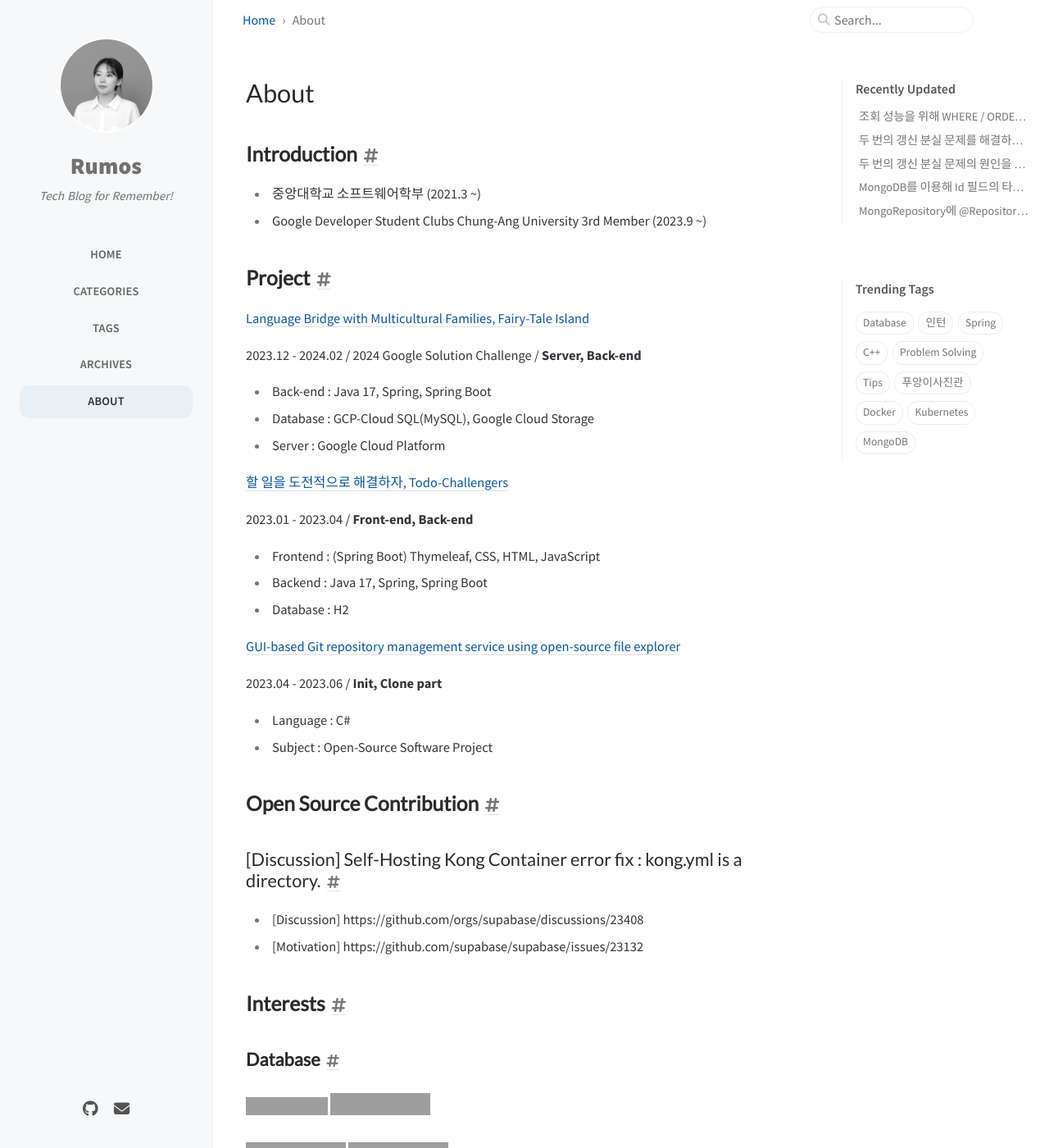
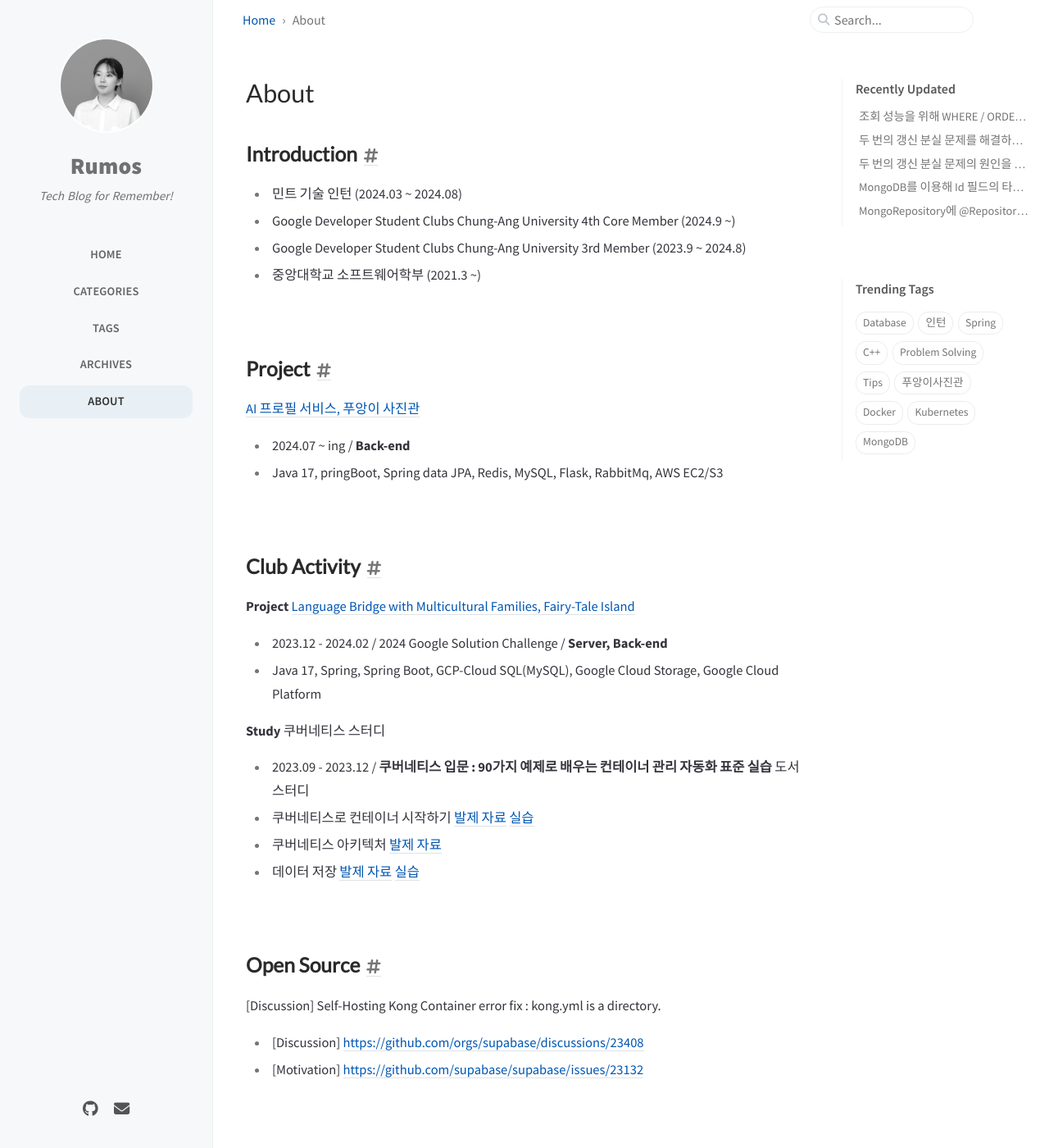
Before and after one commit to RumosZin/RumosZin.github.io, a Jekyll site: the page built from _tabs/about.md, in a window 1280 px wide and 1400 px high. Shown: the whole window at 82% size. Built offline with Jekyll 4.4.1, drawn with Linux system fonts in a browser that asks for light colours; cached includes are drawn as plain includes; some of the changed text lies outside the part shown; grey boxes are pictures that could not be loaded.

Commit message:
About update

```diff
--- a/_tabs/about.md
+++ b/_tabs/about.md
@@ -5,81 +5,47 @@ order: 4
 ---
 
 ## **Introduction**
-   - 중앙대학교 소프트웨어학부 (2021.3 ~)
-   - Google Developer Student Clubs Chung-Ang University 3rd Member (2023.9 ~)
+
+- 민트 기술 인턴 (2024.03 ~ 2024.08)
+- Google Developer Student Clubs Chung-Ang University 4th Core Member (2024.9 ~)
+- Google Developer Student Clubs Chung-Ang University 3rd Member (2023.9 ~ 2024.8)
+- 중앙대학교 소프트웨어학부 (2021.3 ~)
+
 <br>
 
 ## **Project**
 
-[Language Bridge with Multicultural Families, Fairy-Tale Island](https://github.com/RumosZin/FTIsland-BE)
+[AI 프로필 서비스, 푸앙이 사진관](https://github.com/GDSC-CAU/PuangFilm-BE)
 
-2023.12 - 2024.02 / 2024 Google Solution Challenge / **Server, Back-end**
-
-- Back-end : Java 17, Spring, Spring Boot
-- Database : GCP-Cloud SQL(MySQL), Google Cloud Storage
-- Server : Google Cloud Platform
-
-[할 일을 도전적으로 해결하자, Todo-Challengers](https://github.com/RumosZin/todoChallegers)
-
-2023.01 - 2023.04 / **Front-end, Back-end**
-
-- Frontend : (Spring Boot) Thymeleaf, CSS, HTML, JavaScript
-- Backend : Java 17, Spring, Spring Boot
-- Database : H2
-
-[GUI-based Git repository management service using open-source file explorer](https://github.com/RumosZin/Welcome-git)
-
-2023.04 - 2023.06 / **Init, Clone part**
-
-- Language : C#
-- Subject : Open-Source Software Project
-<br>
-
-## **Open Source Contribution**
-
-### [Discussion] Self-Hosting Kong Container error fix : kong.yml is a directory.
-
-- [Discussion] https://github.com/orgs/supabase/discussions/23408
-- [Motivation] https://github.com/supabase/supabase/issues/23132
-
-
-## **Interests**
-
-### **Database**
-
-![MySQL](https://img.shields.io/badge/MySQL-4479A1?style=for-the-badge&logo=MySQL&logoColor=white){: width="100" height="42" .normal style="display: inline-block;} ![MariaDB](https://img.shields.io/badge/MariaDB-003545?style=for-the-badge&logo=mariadb&logoColor=white){: width="122" height="40" .normal style="display: inline-block;}
-
-![Supabase](https://img.shields.io/badge/Supabase-3ECF8E?style=for-the-badge&logo=supabase&logoColor=white){: width="122" height="40" .normal style="display: inline-block;} ![Postgres](https://img.shields.io/badge/postgres-%23316192.svg?style=for-the-badge&logo=postgresql&logoColor=white){: width="122" height="40" .normal style="display: inline-block;}
-
-### Back-end
-![Java](https://img.shields.io/badge/java-%23ED8B00.svg?style=for-the-badge&logo=openjdk&logoColor=white){: width="80" height="42" .normal style="display: inline-block;} <img src="https://img.shields.io/badge/Spring-6DB33F?style=for-the-badge&logo=Spring&logoColor=white">{: width="95" height="42" .normal style="display: inline-block;} <img src="https://img.shields.io/badge/springboot-6DB33F?style=for-the-badge&logo=springboot&logoColor=white">{: width="130" height="42" .normal style="display: inline-block;}
-
-![JavaScript](https://img.shields.io/badge/javascript-%23323330.svg?style=for-the-badge&logo=javascript&logoColor=%23F7DF1E){: width="130" height="42" .normal style="display: inline-block;} ![Svelte](https://img.shields.io/badge/svelte-%23f1413d.svg?style=for-the-badge&logo=svelte&logoColor=white){: width="95" height="42" .normal style="display: inline-block;} ![Sveltekit](https://img.shields.io/badge/sveltekit-%23f1413d.svg?style=for-the-badge&logo=svelte&logoColor=white){: width="120" height="42" .normal style="display: inline-block;}
-
-### Server / Infra
-<img src="https://img.shields.io/badge/GitHub Actions-2088FF?style=for-the-badge&logo=GitHub Actions&logoColor=white">{: width="160" height="42" .normal style="display: inline-block;} <img src="https://img.shields.io/badge/docker-%230db7ed.svg?style=for-the-badge&logo=docker&logoColor=white">{: width="100" height="42" .normal style="display: inline-block;} ![Kubernetes](https://img.shields.io/badge/kubernetes-%23326ce5.svg?style=for-the-badge&logo=kubernetes&logoColor=white){: width="130" height="42" .normal style="display: inline-block;}
-
-<img src="https://img.shields.io/badge/amazonaws-232F3E?style=for-the-badge&logo=amazonaws&logoColor=white">{: width="120" height="42" .normal style="display: inline-block;} ![Google Cloud](https://img.shields.io/badge/GoogleCloud-%234285F4.svg?style=for-the-badge&logo=google-cloud&logoColor=white){: width="150" height="42" .normal style="display: inline-block;}
+- 2024.07 ~ ing / **Back-end**
+- Java 17, pringBoot, Spring data JPA, Redis, MySQL, Flask, RabbitMq, AWS EC2/S3
 
 <br>
 
-## **Study**
+## **Club Activity**
 
-2023.09 - 2023.12 **쿠버네티스 입문 : 90가지 예제로 배우는 컨테이너 관리 자동화 표준 실습**
+**Project** [Language Bridge with Multicultural Families, Fairy-Tale Island](https://github.com/RumosZin/FTIsland-BE)
 
-- 쿠버네티스로 컨테이너 시작하기 | [발제 자료](https://puzzle-squirrel-4b4.notion.site/4a9bcf154caa4265b8f34379764a2c88?pvs=4) | [실습](https://github.com/RumosZin/k8s-start-with-container-practice)
-- 쿠버네티스 아키텍처 | [발제 자료](https://puzzle-squirrel-4b4.notion.site/f05079b37dd341d485d065ff5d0f2a70?pvs=4)
-- 데이터 저장 | [발제 자료](https://puzzle-squirrel-4b4.notion.site/f60d84521733442cb4f34069afdeea8a?pvs=4) | [실습](https://github.com/RumosZin/k8s-save-data)
+- 2023.12 - 2024.02 / 2024 Google Solution Challenge / **Server, Back-end**
+- Java 17, Spring, Spring Boot, GCP-Cloud SQL(MySQL), Google Cloud Storage, Google Cloud Platform
 
-2024.05 - 진행 중 **Language Bridge with Multicultural Families, Fairy-Tale Island 리팩토링**
+**Study** 쿠버네티스 스터디
+
+- 2023.09 - 2023.12 / **쿠버네티스 입문 : 90가지 예제로 배우는 컨테이너 관리 자동화 표준 실습** 도서 스터디
+- 쿠버네티스로 컨테이너 시작하기 [발제 자료](https://puzzle-squirrel-4b4.notion.site/4a9bcf154caa4265b8f34379764a2c88?pvs=4) [실습](https://github.com/RumosZin/k8s-start-with-container-practice)
+- 쿠버네티스 아키텍처 [발제 자료](https://puzzle-squirrel-4b4.notion.site/f05079b37dd341d485d065ff5d0f2a70?pvs=4)
+- 데이터 저장 [발제 자료](https://puzzle-squirrel-4b4.notion.site/f60d84521733442cb4f34069afdeea8a?pvs=4) [실습](https://github.com/RumosZin/k8s-save-data)
 
 <br>
 
+## **Open Source**
 
+[Discussion] Self-Hosting Kong Container error fix : kong.yml is a directory.
 
+- [Discussion] [https://github.com/orgs/supabase/discussions/23408](https://github.com/orgs/supabase/discussions/23408)
+- [Motivation] [https://github.com/supabase/supabase/issues/23132](https://github.com/supabase/supabase/issues/23132)
 
-
-
+<br>
 
 <!--
 **RumosZin/RumosZin** is a ✨ _special_ ✨ repository because its `README.md` (this file) appears on your GitHub profile.
```
